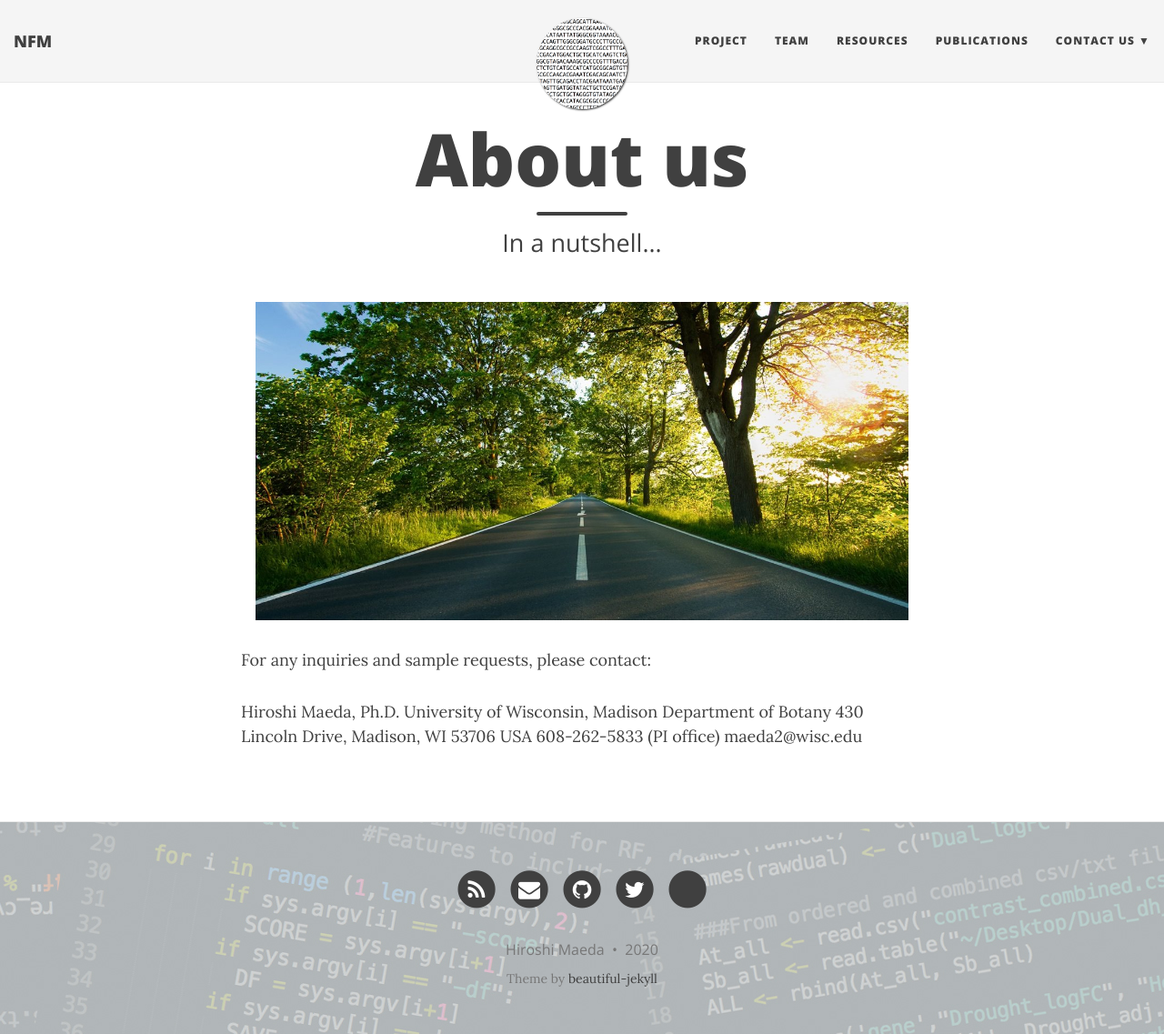
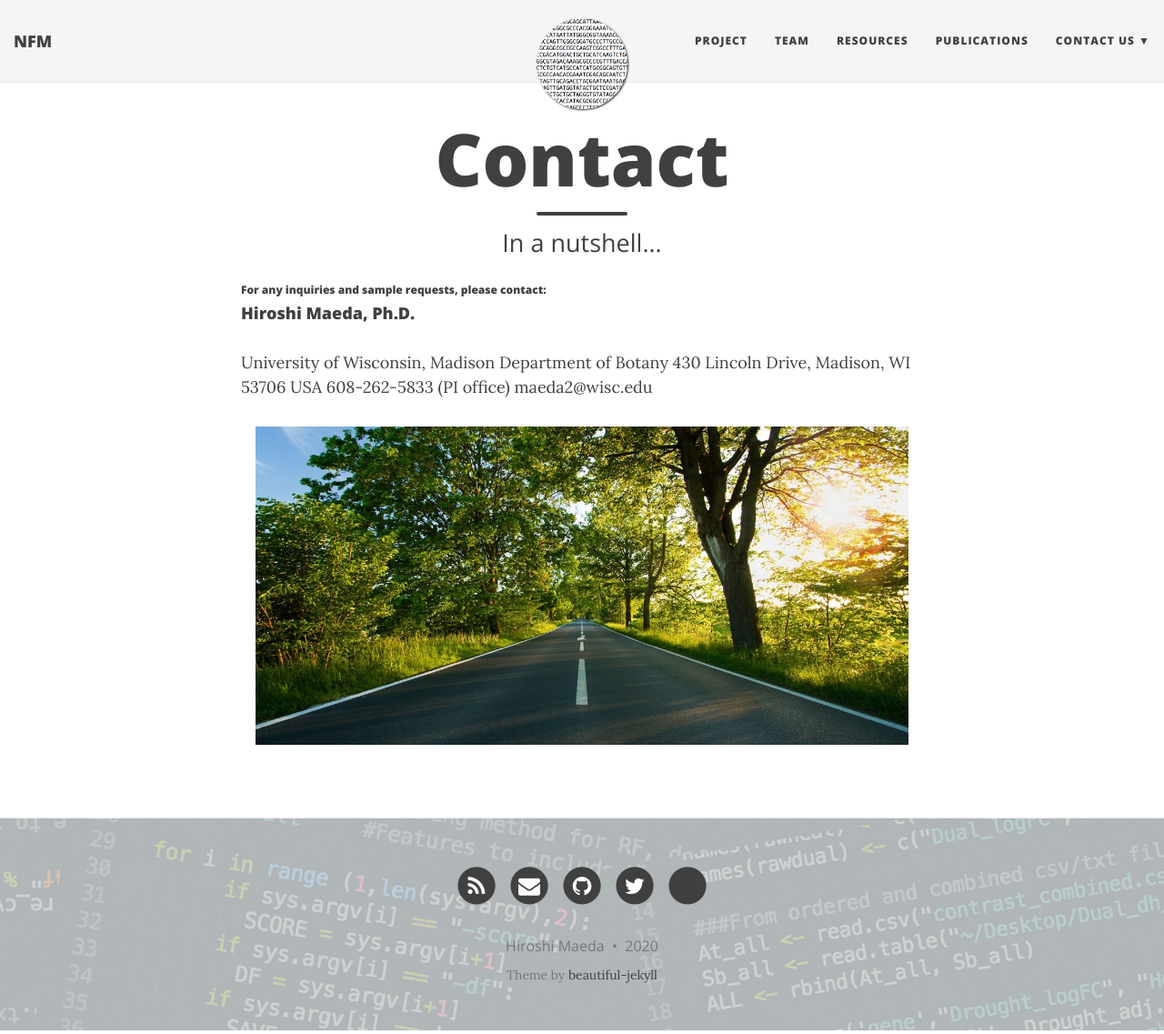
Before and after one commit to NfluxMap/NfluxMap.github.io, a Jekyll site: the page built from aboutus.md, in a window 1280 px wide and 1137 px high. Shown: the whole window at 91% size. Built offline with Jekyll 4.4.1, drawn with Linux system fonts in a browser that asks for light colours; nearby versions of some CDN libraries; a style sheet for code colours, icons or effects is not loaded.

Commit message:
Update aboutus.md

```diff
--- a/aboutus.md
+++ b/aboutus.md
@@ -1,19 +1,19 @@
 ---
 layout: page
-title: About us
+title: Contact
 subtitle: In a nutshell...
 ---
 
-<p align='center'>
-	<img src="../img/path.jpg" alt='pathway' height="350px">
-</p>
+###### For any inquiries and sample requests, please contact:
 
-
-For any inquiries and sample requests, please contact:
-
-Hiroshi Maeda, Ph.D.
+#### Hiroshi Maeda, Ph.D.
 University of Wisconsin, Madison
 Department of Botany
 430 Lincoln Drive, Madison, WI 53706 USA
 608-262-5833 (PI office)
 maeda2@wisc.edu
+
+
+<p align='center'>
+	<img src="../img/path.jpg" alt='pathway' height="350px">
+</p>
```
